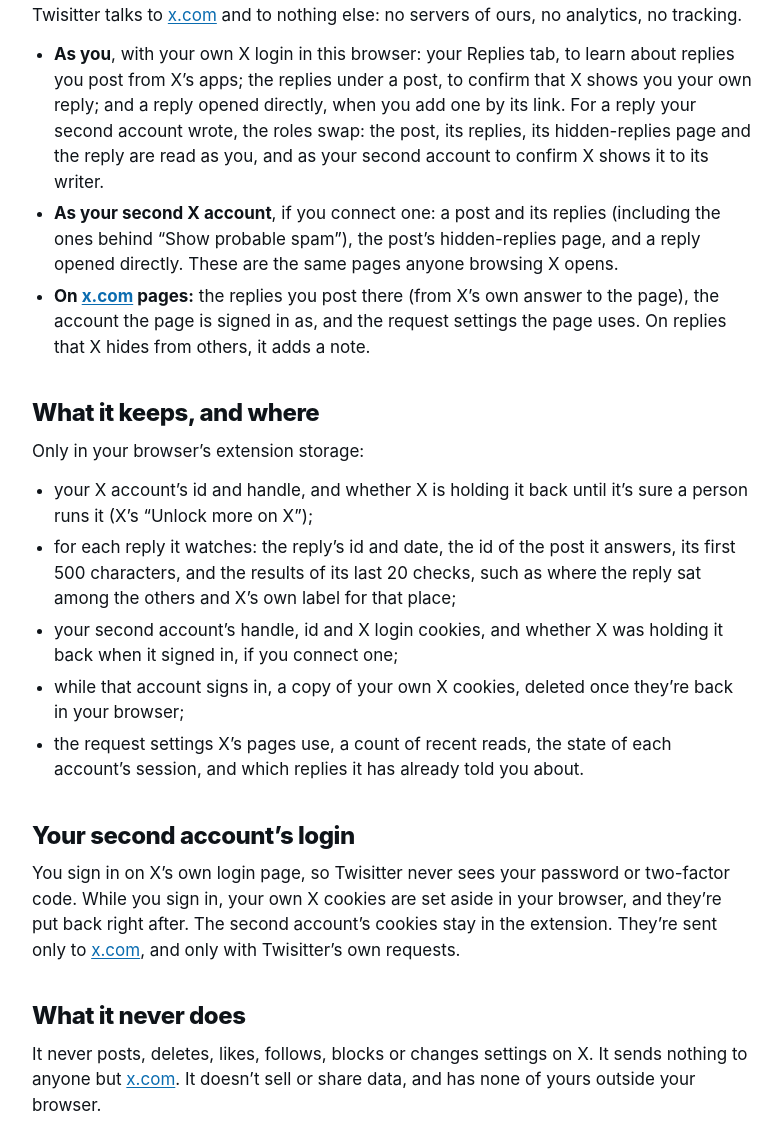
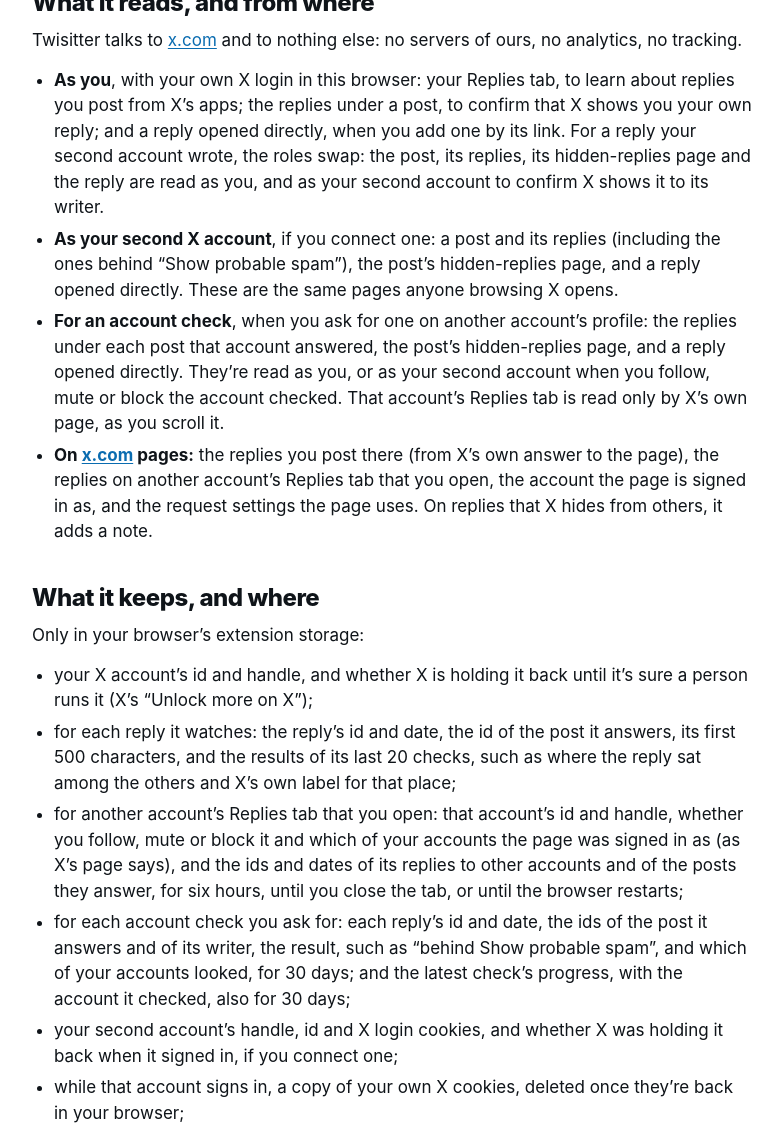
Before and after one commit to Twisitter/twisitter-site, an Astro site: page /privacy in a window 1280 px wide. Shown: the part 312-1441 px from the top of the page, without its empty margins (88-866 px from the left). Built offline with nearby package versions, Linux system fonts and the light colour scheme; Astro itself is replaced by a stand-in of ours.

Commit message:
Sync the privacy page: checking another account's replies on request

```diff
--- a/src/text/privacy.md
+++ b/src/text/privacy.md
@@ -1,7 +1,8 @@
 # Twisitter privacy policy
 
 Last updated 2026-11-15. Twisitter is a browser extension that tells you when X
-hides your replies from other people. It runs entirely in your browser.
+hides your replies from other people, and, when you ask, whether it hides
+another account's. It runs entirely in your browser.
 
 ## What it reads, and from where
 
@@ -18,9 +19,15 @@ analytics, no tracking.
   (including the ones behind "Show probable spam"), the post's hidden-replies
   page, and a reply opened directly. These are the same pages anyone browsing X
   opens.
+- **For an account check**, when you ask for one on another account's profile:
+  the replies under each post that account answered, the post's hidden-replies
+  page, and a reply opened directly. They're read as you, or as your second
+  account when you follow, mute or block the account checked. That account's
+  Replies tab is read only by X's own page, as you scroll it.
 - **On x.com pages:** the replies you post there (from X's own answer to the
-  page), the account the page is signed in as, and the request settings the
-  page uses. On replies that X hides from others, it adds a note.
+  page), the replies on another account's Replies tab that you open, the
+  account the page is signed in as, and the request settings the page uses. On
+  replies that X hides from others, it adds a note.
 
 ## What it keeps, and where
 
@@ -32,6 +39,15 @@ Only in your browser's extension storage:
   answers, its first 500 characters, and the results of its last 20 checks,
   such as where the reply sat among the others and X's own label for that
   place;
+- for another account's Replies tab that you open: that account's id and
+  handle, whether you follow, mute or block it and which of your accounts the
+  page was signed in as (as X's page says), and the ids and dates of its
+  replies to other accounts and of the posts they answer, for six hours, until
+  you close the tab, or until the browser restarts;
+- for each account check you ask for: each reply's id and date, the ids of the
+  post it answers and of its writer, the result, such as "behind Show probable
+  spam", and which of your accounts looked, for 30 days; and the latest check's
+  progress, with the account it checked, also for 30 days;
 - your second account's handle, id and X login cookies, and whether X was
   holding it back when it signed in, if you connect one;
 - while that account signs in, a copy of your own X cookies, deleted once
@@ -59,6 +75,10 @@ of yours outside your browser.
   keeps that login session open until you end it in X's settings: Security and
   account access, then Apps and sessions, then Sessions.
 - **Forget** removes a reply from the list.
+- **Account checks** remove themselves: their results and the latest check's
+  progress after 30 days, and what a tab scrolled after six hours, when you
+  close the tab, or when the browser restarts. Twisitter clears these at
+  least hourly while it runs.
 - **Uninstalling** Twisitter deletes everything it kept.
 
 ## Changes
```
